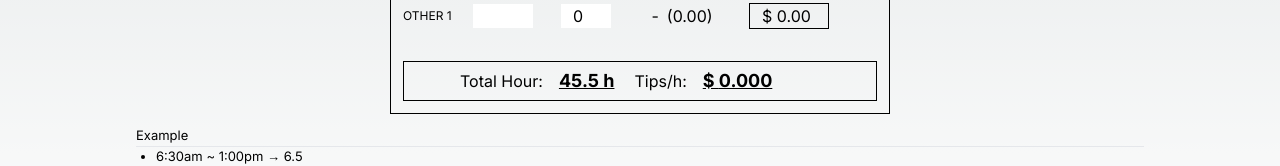
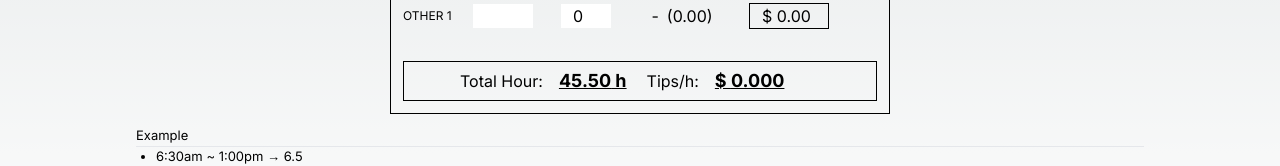
Before and after one commit to aya02200220/Platform7, a Next.js app: page / in a window 1280 px wide. Shown: the part 534-700 px from the top of the page. Built offline with nearby package versions, Linux system fonts and the light colour scheme.

Commit message:
fixed displaying total hour ##.# to ##.##

```diff
--- a/app/components/Tips.jsx
+++ b/app/components/Tips.jsx
@@ -120,7 +120,7 @@ export const Staff = ({ tipTotal }) => {
       const BK = staff.break > 0 ? staff.break / 60 : 0; // 休憩時間を時間に変換
       totalWorkingHour += totalHours - BK; // 合計労働時間に加算
     });
-    return totalWorkingHour.toFixed(1); // 小数点第1位まで表示
+    return totalWorkingHour.toFixed(2); // 小数点第1位まで表示
   };
 
   // 合計チップを合計労働時間で割って１時間あたりのチップを計算する関数
```
